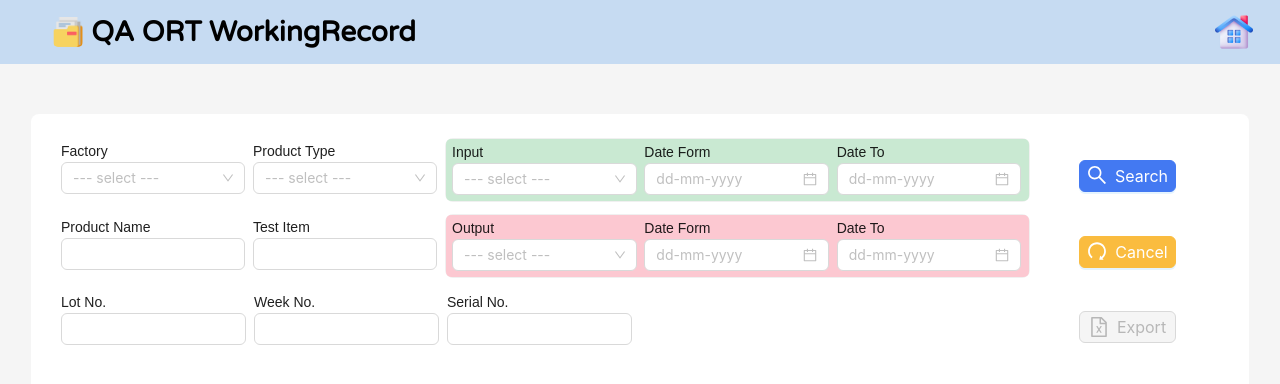
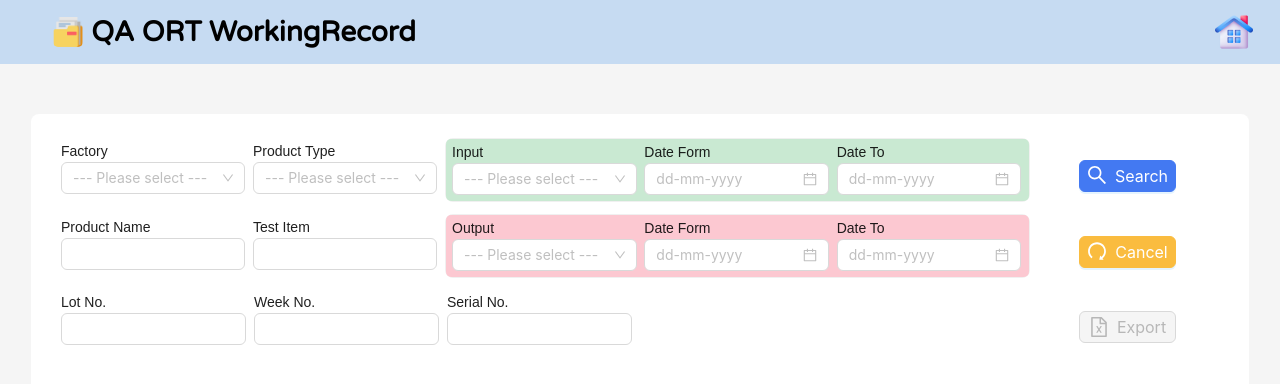
Before and after one commit to seapp180/Common_UI, a React (Vite) app: page /CommonSystem/ConditionSystem/QA_ORT_WorkingRecord in a window 1280 px wide. Shown: the top 384 px of the page. Built offline with nearby package versions, Linux system fonts and the light colour scheme; no server answers.

Commit message:
commit by khun

```diff
--- a/src/Condition System/QA ORT Working Record/QA_ORT_WorkingRecord.jsx
+++ b/src/Condition System/QA ORT Working Record/QA_ORT_WorkingRecord.jsx
@@ -86,7 +86,7 @@ function QA_ORT_WorkingRecord() {
                   style={{
                     width: "96%",
                   }}
-                  placeholder="--- select ---"
+                  placeholder="--- Please select ---"
                   optionFilterProp="label"
                   filterSort={(optionA, optionB) =>
                     (optionA?.label ?? "")
@@ -116,7 +116,7 @@ function QA_ORT_WorkingRecord() {
                   style={{
                     width: "96%",
                   }}
-                  placeholder="--- select ---"
+                  placeholder="--- Please select ---"
                   optionFilterProp="label"
                   filterSort={(optionA, optionB) =>
                     (optionA?.label ?? "")
@@ -153,7 +153,7 @@ function QA_ORT_WorkingRecord() {
                   style={{
                     width: "96%",
                   }}
-                  placeholder="--- select ---"
+                  placeholder="--- Please select ---"
                   optionFilterProp="label"
                   filterSort={(optionA, optionB) =>
                     (optionA?.label ?? "")
@@ -294,7 +294,7 @@ function QA_ORT_WorkingRecord() {
                   style={{
                     width: "96%",
                   }}
-                  placeholder="--- select ---"
+                  placeholder="--- Please select ---"
                   optionFilterProp="label"
                   filterSort={(optionA, optionB) =>
                     (optionA?.label ?? "")
```
